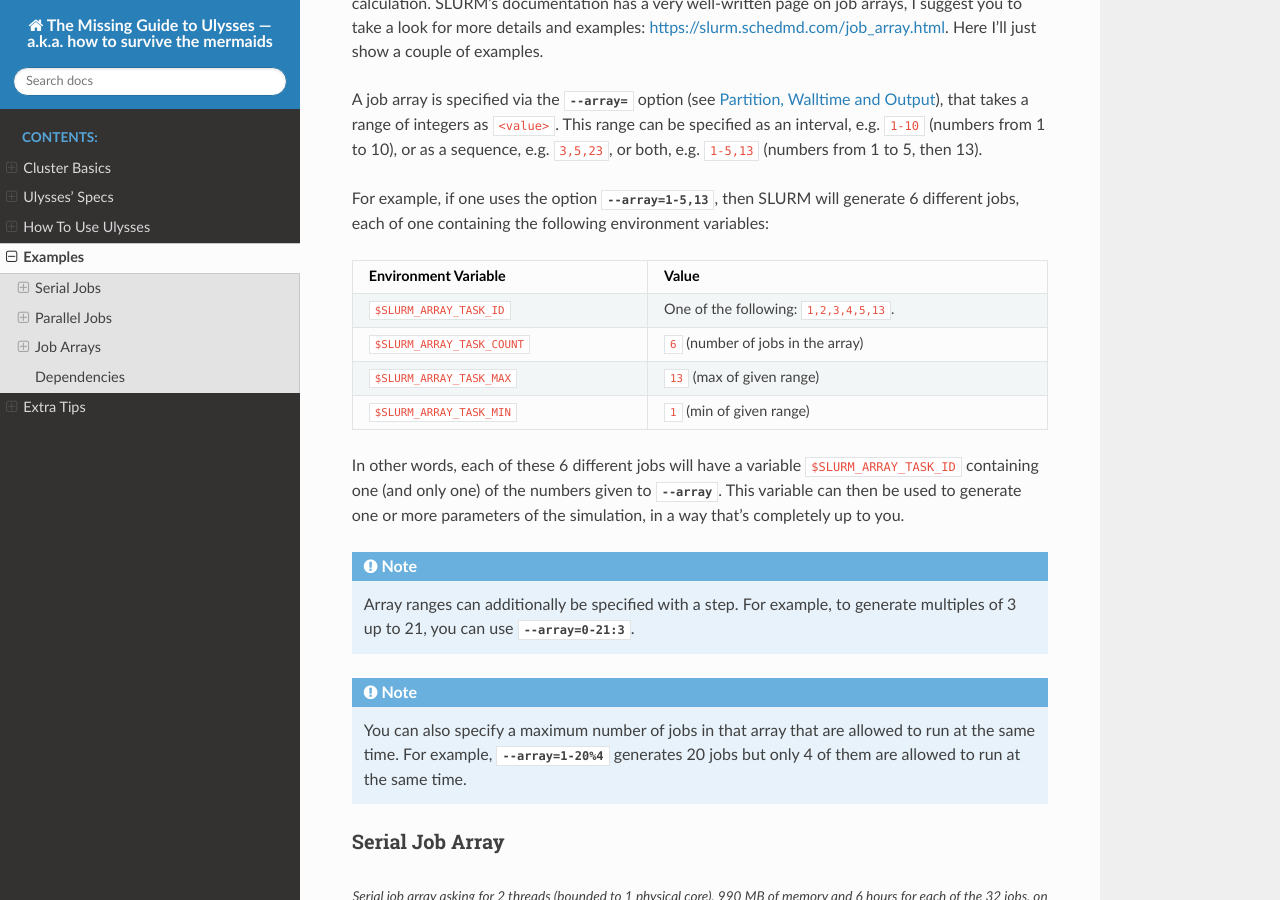
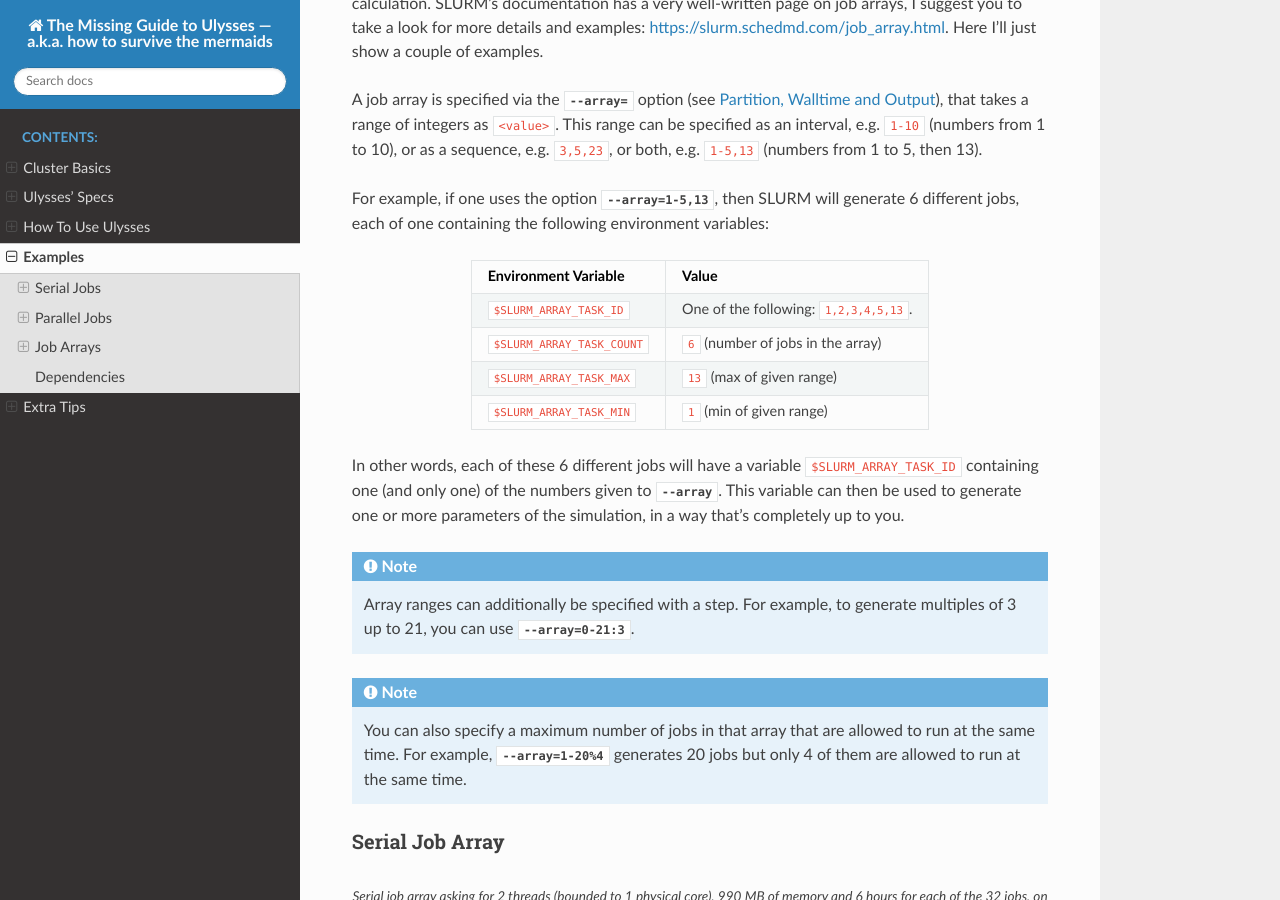
Before and after one commit to matteosecli/Ulysses-doc, a Sphinx documentation site: the page built from doc/source/examples.rst, in a window 1280 px wide and 900 px high, scrolled down 4719 px. Built offline with Sphinx 7.4.7 and the Read the Docs theme 2.0.0, drawn with Linux system fonts in a browser that asks for light colours.

Commit message:
Cannot use :width:

```diff
--- a/doc/source/examples.rst
+++ b/doc/source/examples.rst
@@ -223,7 +223,7 @@ A job array is specified via the :data:`--array=<value>` option (see :ref:`Parti
 For example, if one uses the option :data:`--array=1-5,13`, then SLURM will generate 6 different jobs, each of one containing the following environment variables:
 
 .. table::
-   :width: 100%
+   :align: center
    :widths: auto
 
    +-----------------------------+-----------------------------------------+
```
